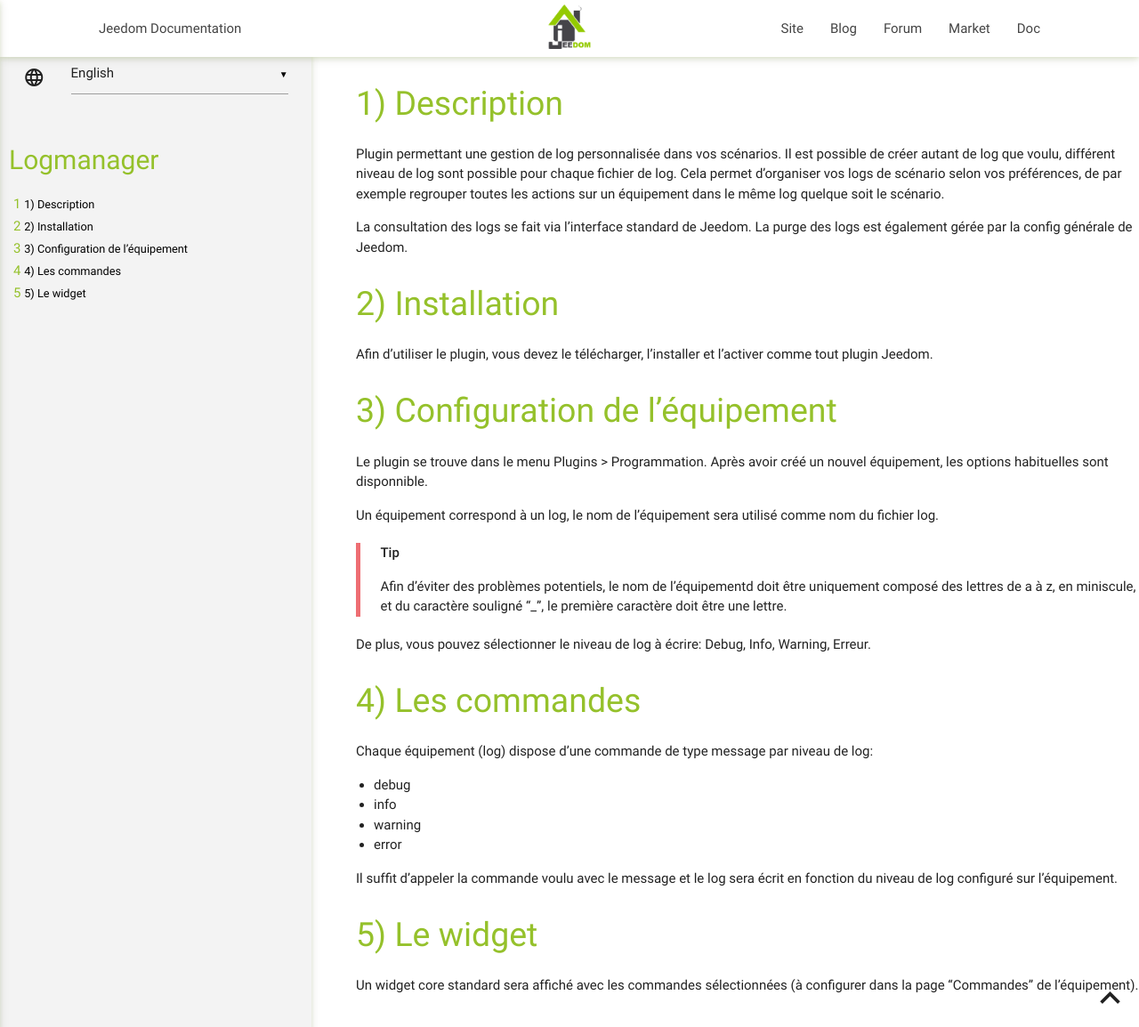
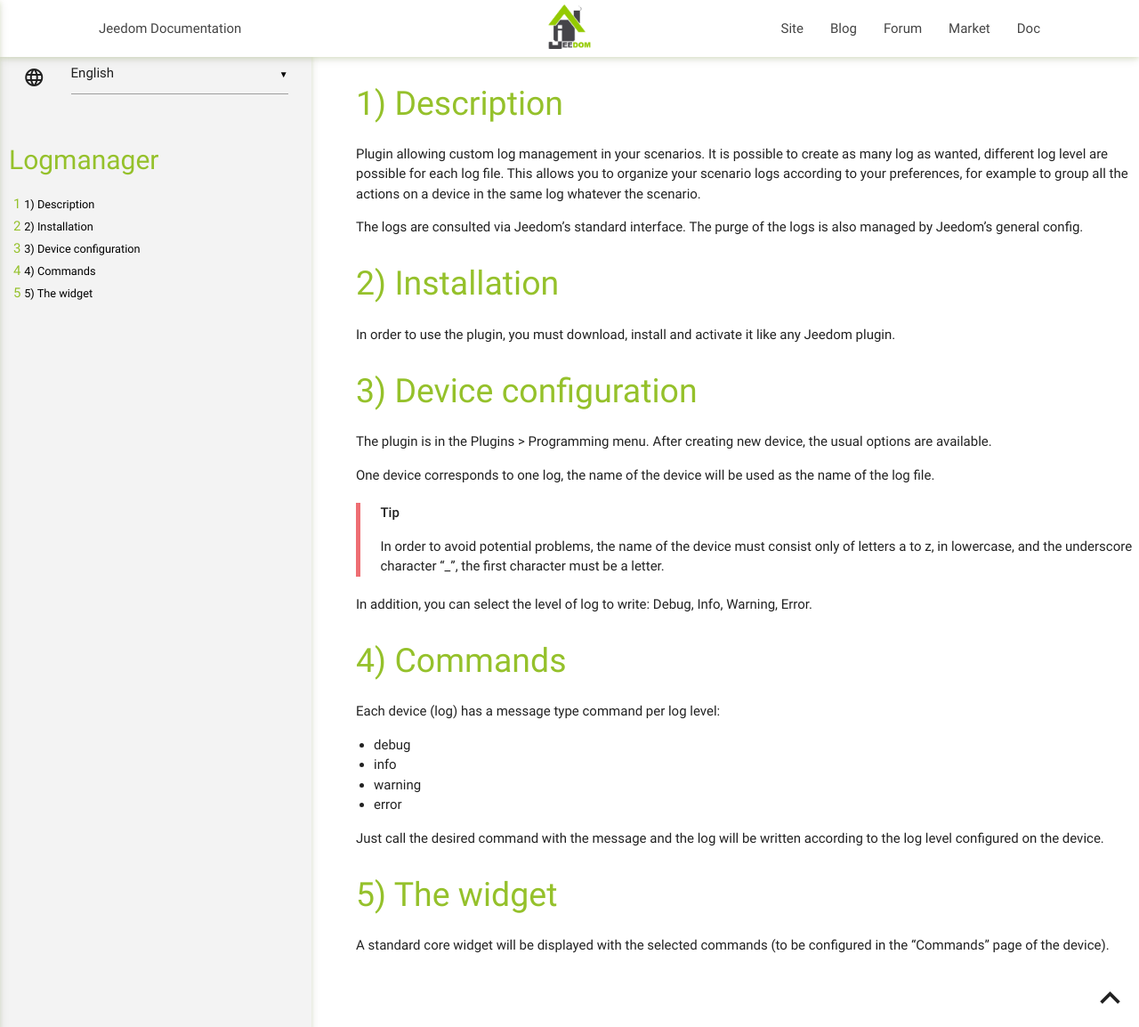
Before and after one commit to Spine34/jeedom-logmanager, a Jekyll site: the page built from docs/en_US/index.md, in a window 1280 px wide and 1154 px high. Shown: the whole window at 89% size. Built offline with Jekyll 4.4.1, drawn with Linux system fonts in a browser that asks for light colours.

Commit message:
[ROBOT] Action all

```diff
--- a/docs/en_US/index.md
+++ b/docs/en_US/index.md
@@ -1,46 +1,46 @@
 ---
 layout: default
 title: Index
-lang: fr_FR
+lang: en_US
 ---
 
 # Description
 
-Plugin permettant une gestion de log personnalisée dans vos scénarios.
-Il est possible de créer autant de log que voulu, différent niveau de log sont possible pour chaque fichier de log.
-Cela permet d'organiser vos logs de scénario selon vos préférences, de par exemple regrouper toutes les actions sur un équipement dans le même log quelque soit le scénario.
+Plugin allowing custom log management in your scenarios.
+It is possible to create as many log as wanted, different log level are possible for each log file.
+This allows you to organize your scenario logs according to your preferences, for example to group all the actions on a device in the same log whatever the scenario.
 
-La consultation des logs se fait via l'interface standard de Jeedom.
-La purge des logs est également gérée par la config générale de Jeedom.
+The logs are consulted via Jeedom's standard interface.
+The purge of the logs is also managed by Jeedom's general config.
 
 # Installation
 
-Afin d’utiliser le plugin, vous devez le télécharger, l’installer et l’activer comme tout plugin Jeedom.
+In order to use the plugin, you must download, install and activate it like any Jeedom plugin.
 
-# Configuration de l'équipement
+# Device configuration
 
-Le plugin se trouve dans le menu Plugins > Programmation.
-Après avoir créé un nouvel équipement, les options habituelles sont disponnible.
+The plugin is in the Plugins > Programming menu.
+After creating new device, the usual options are available.
 
-Un équipement correspond à un log, le nom de l'équipement sera utilisé comme nom du fichier log.
+One device corresponds to one log, the name of the device will be used as the name of the log file.
 
 > **Tip**
 >
-> Afin d'éviter des problèmes potentiels, le nom de l'équipementd doit être uniquement composé des lettres de a à z, en miniscule, et du caractère souligné "_", le première caractère doit être une lettre.
+> In order to avoid potential problems, the name of the device must consist only of letters a to z, in lowercase, and the underscore character "_", the first character must be a letter.
 
-De plus, vous pouvez sélectionner le niveau de log à écrire: Debug, Info, Warning, Erreur.
+In addition, you can select the level of log to write: Debug, Info, Warning, Error.
 
-# Les commandes
+# Commands
 
-Chaque équipement (log) dispose d'une commande de type message par niveau de log:
+Each device (log) has a message type command per log level:
 
 - debug
 - info
 - warning
 - error
 
-Il suffit d'appeler la commande voulu avec le message et le log sera écrit en fonction du niveau de log configuré sur l'équipement.
+Just call the desired command with the message and the log will be written according to the log level configured on the device.
 
-# Le widget
+# The widget
 
-Un widget core standard sera affiché avec les commandes sélectionnées (à configurer dans la page "Commandes" de l'équipement).
+A standard core widget will be displayed with the selected commands (to be configured in the "Commands" page of the device).
```
